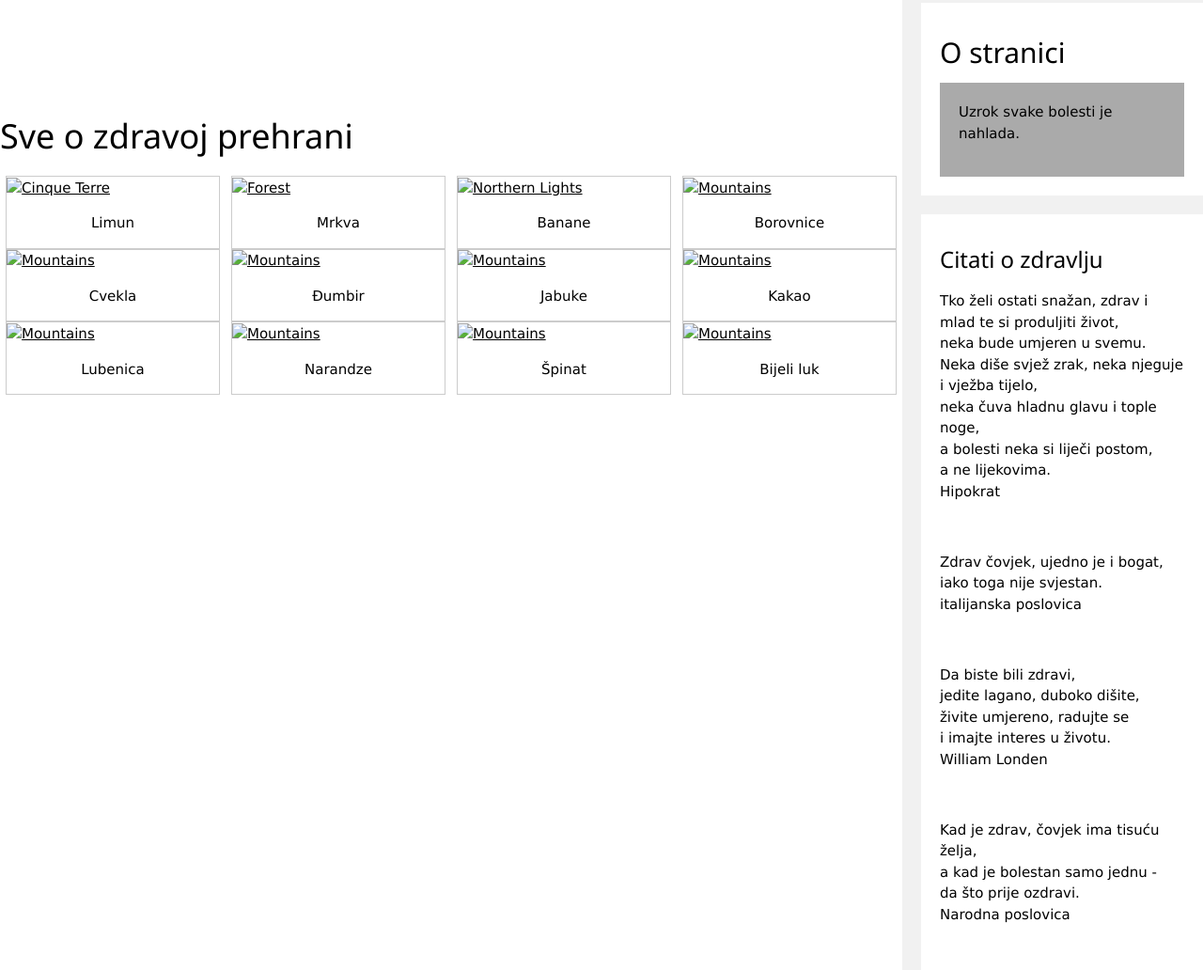
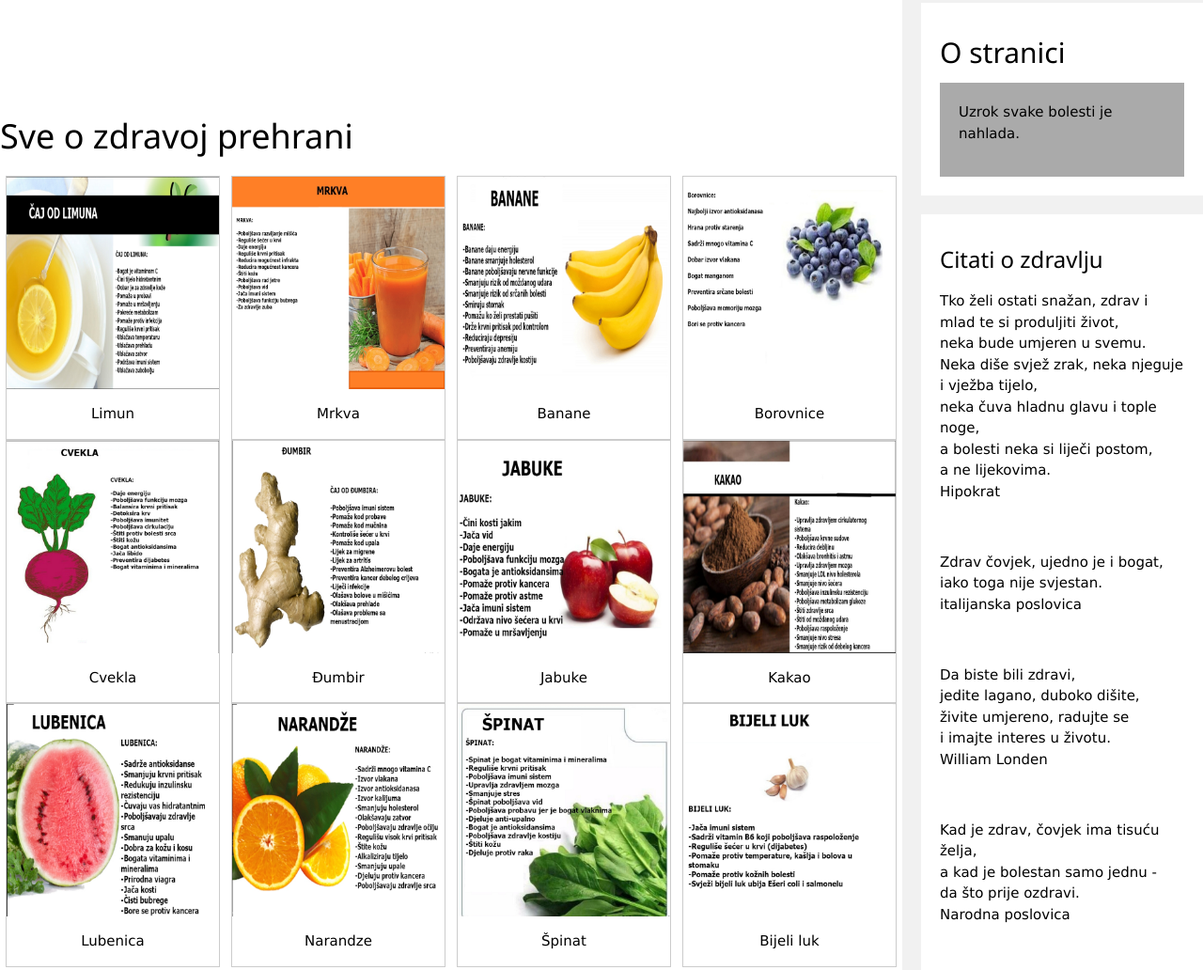
Before and after one commit to sveozdravlju/sveozdravlju.github.io, a plain HTML site: page zdravaprehrana.html in a window 1280 px wide. Shown: the part 881-1913 px from the top of the page at 94% size. Drawn offline with nearby package versions, Linux system fonts and the light colour scheme.

Commit message:
Update zdravaprehrana.html

```diff
--- a/zdravaprehrana.html
+++ b/zdravaprehrana.html
@@ -96,8 +96,8 @@
 
 <div class="responsive">
   <div class="gallery">
-    <a target="_blank" href="slike/limun.jpg">
-      <img src="slike/limun.jpg" alt="Cinque Terre" width="600" height="400">
+    <a target="_blank" href="limun.jpg">
+      <img src="limun.jpg" alt="Cinque Terre" width="600" height="400">
     </a>
     <div class="desc">Limun</div>
   </div>
@@ -106,8 +106,8 @@
 
 <div class="responsive">
   <div class="gallery">
-    <a target="_blank" href="slike/mrkva.jpg">
-      <img src="slike/mrkva.jpg" alt="Forest" width="600" height="400">
+    <a target="_blank" href="mrkva.jpg">
+      <img src="mrkva.jpg" alt="Forest" width="600" height="400">
     </a>
     <div class="desc">Mrkva</div>
   </div>
@@ -115,8 +115,8 @@
 
 <div class="responsive">
   <div class="gallery">
-    <a target="_blank" href="slike/banane.jpg">
-      <img src="slike/banane.jpg" alt="Northern Lights" width="600" height="400">
+    <a target="_blank" href="banane.jpg">
+      <img src="banane.jpg" alt="Northern Lights" width="600" height="400">
     </a>
     <div class="desc">Banane</div>
   </div>
@@ -124,72 +124,72 @@
 
 <div class="responsive">
   <div class="gallery">
-    <a target="_blank" href="slike/borovnice.jpg">
-      <img src="slike/borovnice.jpg" alt="Mountains" width="600" height="400">
+    <a target="_blank" href="borovnice.jpg">
+      <img src="borovnice.jpg" alt="Mountains" width="600" height="400">
     </a>
     <div class="desc">Borovnice</div>
   </div>
 </div>
 <div class="responsive">
   <div class="gallery">
-    <a target="_blank" href="slike/cvekla.jpg">
-      <img src="slike/cvekla.jpg" alt="Mountains" width="600" height="400">
+    <a target="_blank" href="cvekla.jpg">
+      <img src="cvekla.jpg" alt="Mountains" width="600" height="400">
     </a>
     <div class="desc">Cvekla</div>
   </div>
 </div>
 <div class="responsive">
   <div class="gallery">
-    <a target="_blank" href="slike/djumbir.jpg">
-      <img src="slike/djumbir.jpg" alt="Mountains" width="600" height="400">
+    <a target="_blank" href="djumbir.jpg">
+      <img src="djumbir.jpg" alt="Mountains" width="600" height="400">
     </a>
     <div class="desc">Đumbir</div>
   </div>
 </div>
 <div class="responsive">
   <div class="gallery">
-    <a target="_blank" href="slike/jabuke.jpg">
-      <img src="slike/jabuke.jpg" alt="Mountains" width="600" height="400">
+    <a target="_blank" href="jabuke.jpg">
+      <img src="jabuke.jpg" alt="Mountains" width="600" height="400">
     </a>
     <div class="desc">Jabuke</div>
   </div>
 </div>
 <div class="responsive">
   <div class="gallery">
-    <a target="_blank" href="slike/kakao1.jpg">
-      <img src="slike/kakao1.jpg" alt="Mountains" width="600" height="400">
+    <a target="_blank" href="kakao1.jpg">
+      <img src="kakao1.jpg" alt="Mountains" width="600" height="400">
     </a>
     <div class="desc">Kakao</div>
   </div>
 </div>
 <div class="responsive">
   <div class="gallery">
-    <a target="_blank" href="slike/lubenica.jpg">
-      <img src="slike/lubenica.jpg" alt="Mountains" width="600" height="400">
+    <a target="_blank" href="lubenica.jpg">
+      <img src="lubenica.jpg" alt="Mountains" width="600" height="400">
     </a>
     <div class="desc">Lubenica</div>
   </div>
 </div>
 <div class="responsive">
   <div class="gallery">
-    <a target="_blank" href="slike/narandze.jpg">
-      <img src="slike/narandze.jpg" alt="Mountains" width="600" height="400">
+    <a target="_blank" href="narandze.jpg">
+      <img src="narandze.jpg" alt="Mountains" width="600" height="400">
     </a>
     <div class="desc">Narandze</div>
   </div>
 </div>
 <div class="responsive">
   <div class="gallery">
-    <a target="_blank" href="slike/spinat1.jpg">
-      <img src="slike/spinat1.jpg" alt="Mountains" width="600" height="400">
+    <a target="_blank" href="spinat1.jpg">
+      <img src="spinat1.jpg" alt="Mountains" width="600" height="400">
     </a>
     <div class="desc">Špinat</div>
   </div>
 </div>
 <div class="responsive">
   <div class="gallery">
-    <a target="_blank" href="slike/bijeliluk.jpg">
-      <img src="slike/bijeliluk.jpg" alt="Mountains" width="600" height="400">
+    <a target="_blank" href="bijeliluk.jpg">
+      <img src="bijeliluk.jpg" alt="Mountains" width="600" height="400">
     </a>
     <div class="desc">Bijeli luk</div>
   </div>
```
